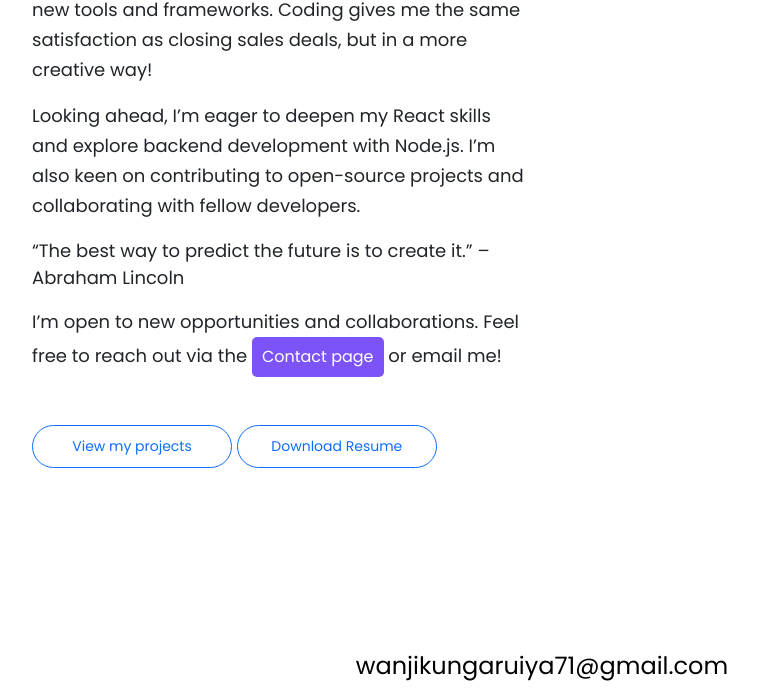
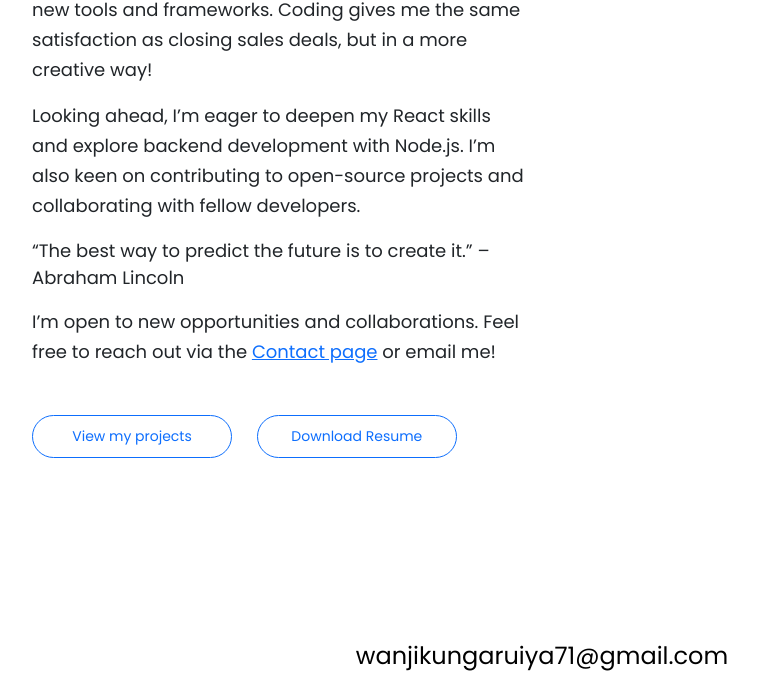
Before and after one commit to Shikonga/portfolio-project, a plain HTML site: page about.html in a window 1280 px wide. Shown: the part 743-1443 px from the top of the page, without its empty margins (98-856 px from the left). Drawn offline with nearby package versions, Linux system fonts and the light colour scheme; a web font is replaced by a local one.

Commit message:
modified html n css

```diff
--- a/about.html
+++ b/about.html
@@ -51,12 +51,14 @@
         <p>I’m open to new opportunities and collaborations. Feel free to reach out via the <a href="/contact.html"  class="cont">Contact page</a> or email me!</p>
 
     <div class="mt-5 about-btns"><a href="/work.html" class="btn btn-outline-primary" >View my projects</a>
-        <a href="/work.html" class="btn btn-outline-primary">Download Resume</a>
+        <a href="https://drive.google.com/file/d/1M1D6NFObW1w7ucI8nYYZ3xi9f6Wf7PUe/view?usp=sharing" class="btn btn-outline-primary">Download Resume</a>
     </div>
 
     </div>
     <div class="col-md-6 mt-4">
-        <img src="images/photo.png" alt="Wanjiku Ngaruiya" class="img-fluid w-75 p-3">
+
+        <img src="images/photo.png" alt="Portrait of Wanjiku Ngaruiya, a frontend developer" class="img-fluid w-75 p-3">
+
 
     </div>
 </div>
--- a/styles.css
+++ b/styles.css
@@ -155,6 +155,7 @@ footer{
 
 
 .about-btns a {
+    margin-right: 20px;
     margin-bottom: 20px;
     width: 200px;
     padding: 10px 20px;
@@ -163,27 +164,13 @@ footer{
     text-align: center;
 }
 
-/* .cont{
-    background-color: rgb(239, 231, 239);
-    padding: 5px;
-    color: var(--secondary-color)
-} */
+.cont {
 
-.cont {
-    display: inline-block;
-    padding: 5px 10px;
-    background-color: var(--secondary-color) ;
-    color: white;
-    text-align: center;
-    text-decoration: none;
-    border-radius: 5px; /* Rounded corners */
-    font-size: 16px;
-    border: none;
     cursor: pointer;
 }
 
 .cont:hover {
-    background-color: #0056b3; /* Darker shade on hover */
+    color: #0056b3;
 }
 
 
```
Also changed, not shown: contact.html (+11 -7 lines).
